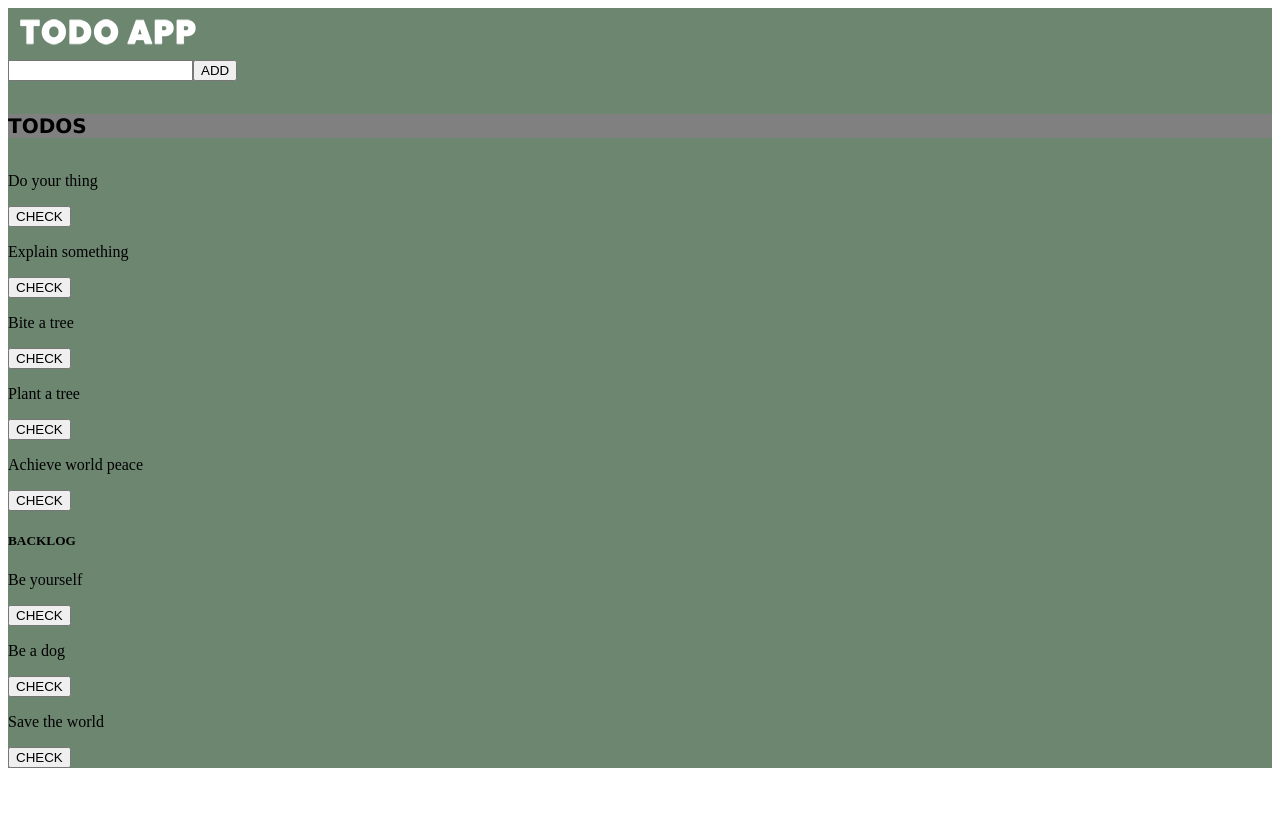
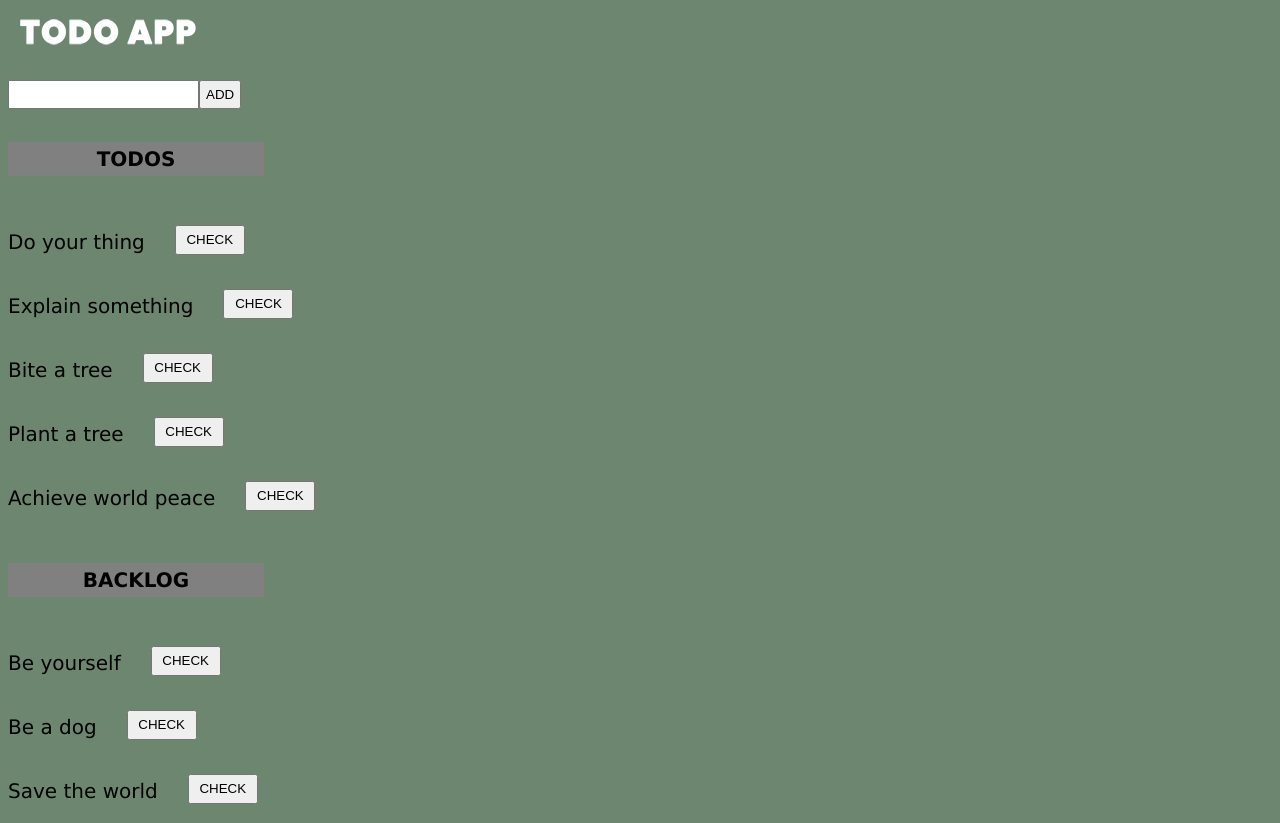
Before and after one commit to casinca4/todo-app, a React (Create React App) app: page / in a window 1280 px wide. Before the commit the page ends 800 px from the top, so only its background shows below. Built offline with nearby package versions, Linux system fonts and the light colour scheme.

Commit message:
Add Scss

```diff
--- a/src/css/App.scss
+++ b/src/css/App.scss
@@ -1,15 +1,53 @@
+// * {
+//   box-sizing: border-box;
+//   top: 0;
+//   left: 0;
+//   margin: 0;
+//   padding: 0;
+// }
+
+body, html {
+  height: 100%;
+  width: 100%;
+  background: #6C8670;
+}
+
 .app {
-    background: #6C8670;
     .intro-text {
       font-family: monospace;
       color: white;
     }
   }
 
-  .todos-container {
-    h5 {
-      background-color: grey;
-      font-size: 20px;
-      font-family: 'Lucida Sans', 'Lucida Sans Regular', 'Lucida Grande', 'Lucida Sans Unicode', Geneva, Verdana, sans-serif
-    }
+
+
+  input {
+    padding: 5px;
+    margin-top: 20px;
   }
+
+  p {
+    font-family: 'Lucida Sans', 'Lucida Sans Regular', 'Lucida Grande', 'Lucida Sans Unicode', Geneva, Verdana, sans-serif;
+    font-size: 20px;
+  }
+
+  h5 {
+    font-family: 'Lucida Sans', 'Lucida Sans Regular', 'Lucida Grande', 'Lucida Sans Unicode', Geneva, Verdana, sans-serif;
+    font-size: 20px;
+    margin-right: 80%;
+    padding: 5px;
+    text-align: center;
+    background-color: grey;
+  }
+
+  .item {
+    display: flex;
+    flex-direction: row;
+  }
+
+  button {
+    width: 70px;
+    height: 30px;
+    margin-left: 30px;
+    margin-top: 15px;
+  }
```
